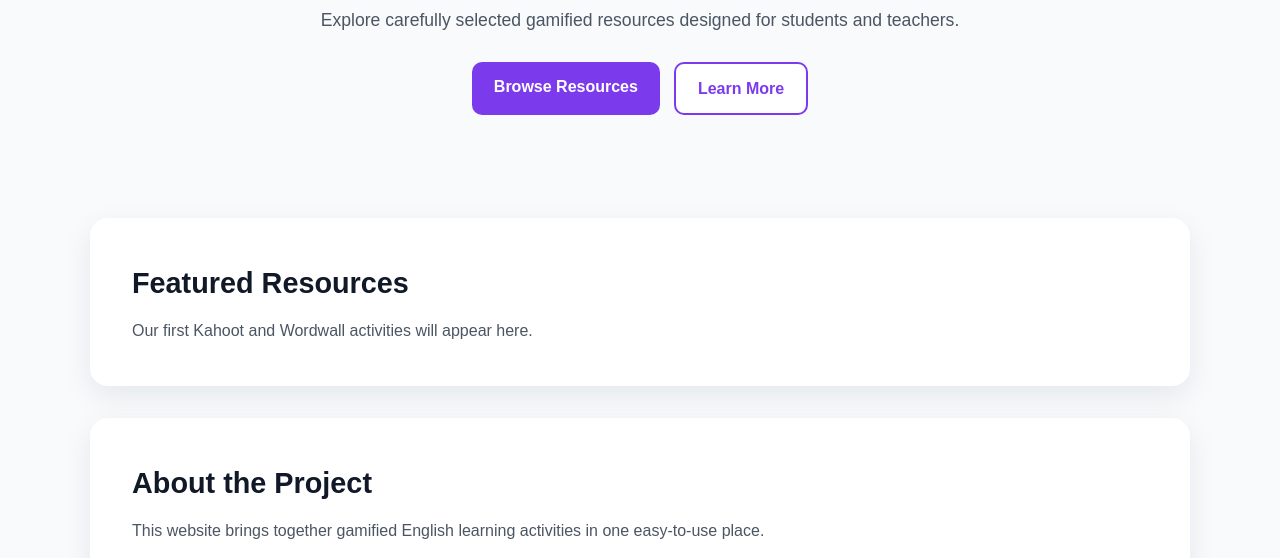
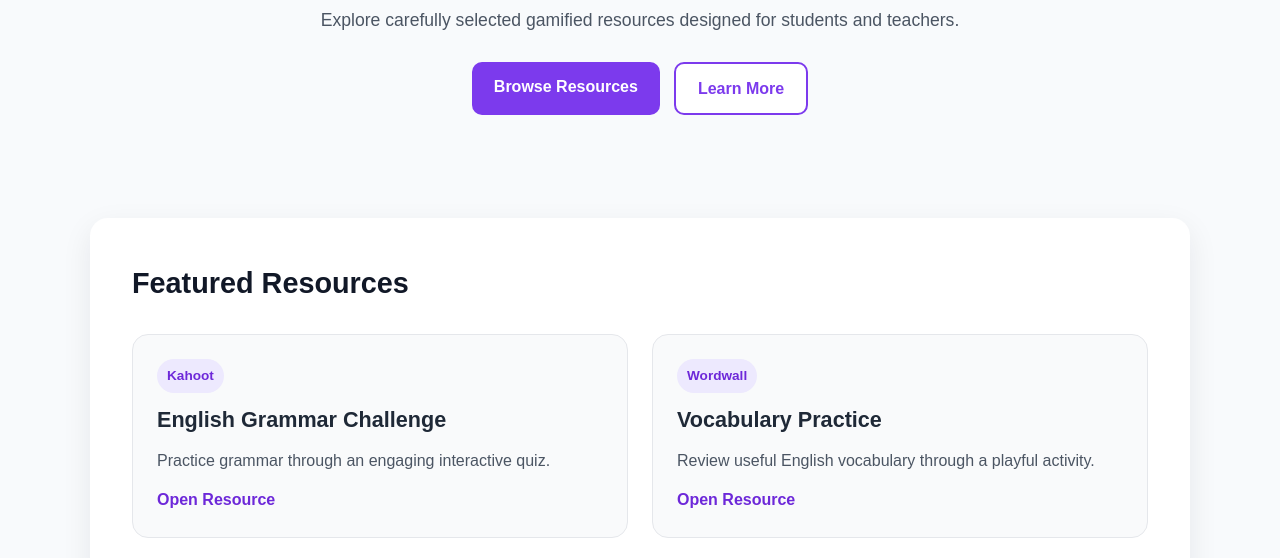
Before and after one commit to KamiBosh2025/kamis-gamified-english-resources, a website built with Vite: page index.html in a window 1280 px wide. Shown: the part 394-952 px from the top of the page. Built offline with nearby package versions, Linux system fonts and the light colour scheme.

Commit message:
Add featured resource cards

```diff
--- a/src/main.js
+++ b/src/main.js
@@ -26,7 +26,22 @@ document.querySelector('#app').innerHTML = `
 
     <section id="resources" class="resources-section container">
       <h2>Featured Resources</h2>
-      <p>Our first Kahoot and Wordwall activities will appear here.</p>
+
+<div class="resource-grid">
+  <article class="resource-card">
+    <span class="resource-type">Kahoot</span>
+    <h3>English Grammar Challenge</h3>
+    <p>Practice grammar through an engaging interactive quiz.</p>
+    <a href="#" class="card-link">Open Resource</a>
+  </article>
+
+  <article class="resource-card">
+    <span class="resource-type">Wordwall</span>
+    <h3>Vocabulary Practice</h3>
+    <p>Review useful English vocabulary through a playful activity.</p>
+    <a href="#" class="card-link">Open Resource</a>
+  </article>
+</div>
     </section>
 
     <section id="about" class="about-section container">
--- a/src/style.css
+++ b/src/style.css
@@ -125,6 +125,46 @@ a {
   color: #4b5563;
 }
 
+.resource-grid {
+  display: grid;
+  grid-template-columns: repeat(2, minmax(0, 1fr));
+  gap: 24px;
+  margin-top: 28px;
+}
+
+.resource-card {
+  padding: 24px;
+  border: 1px solid #e5e7eb;
+  border-radius: 16px;
+  background: #f9fafb;
+}
+
+.resource-card h3 {
+  margin: 10px 0;
+  font-size: 1.35rem;
+}
+
+.resource-type {
+  display: inline-block;
+  padding: 6px 10px;
+  border-radius: 999px;
+  background: #ede9fe;
+  color: #6d28d9;
+  font-size: 0.85rem;
+  font-weight: 700;
+}
+
+.card-link {
+  display: inline-block;
+  margin-top: 14px;
+  color: #6d28d9;
+  font-weight: 700;
+}
+
+.card-link:hover {
+  text-decoration: underline;
+}
+
 @media (max-width: 700px) {
   .site-header h1 {
     font-size: 2rem;
```
